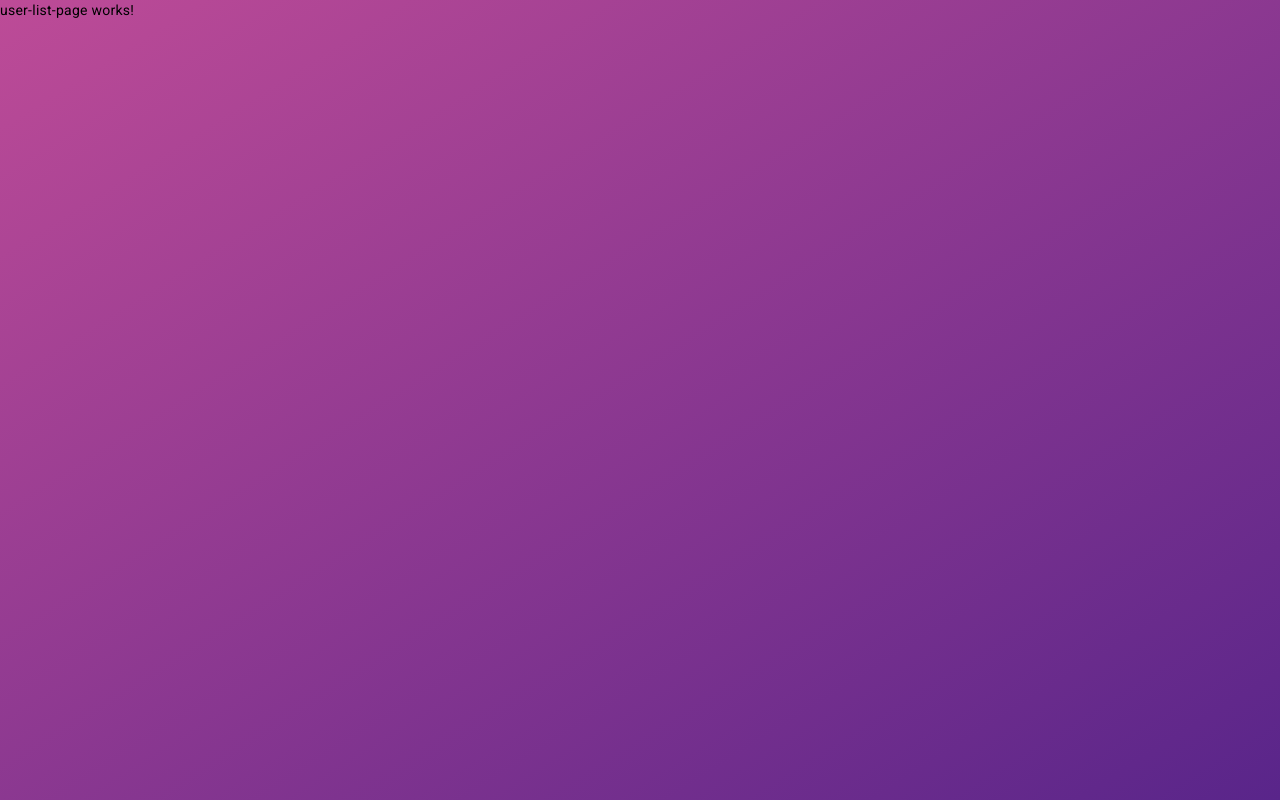
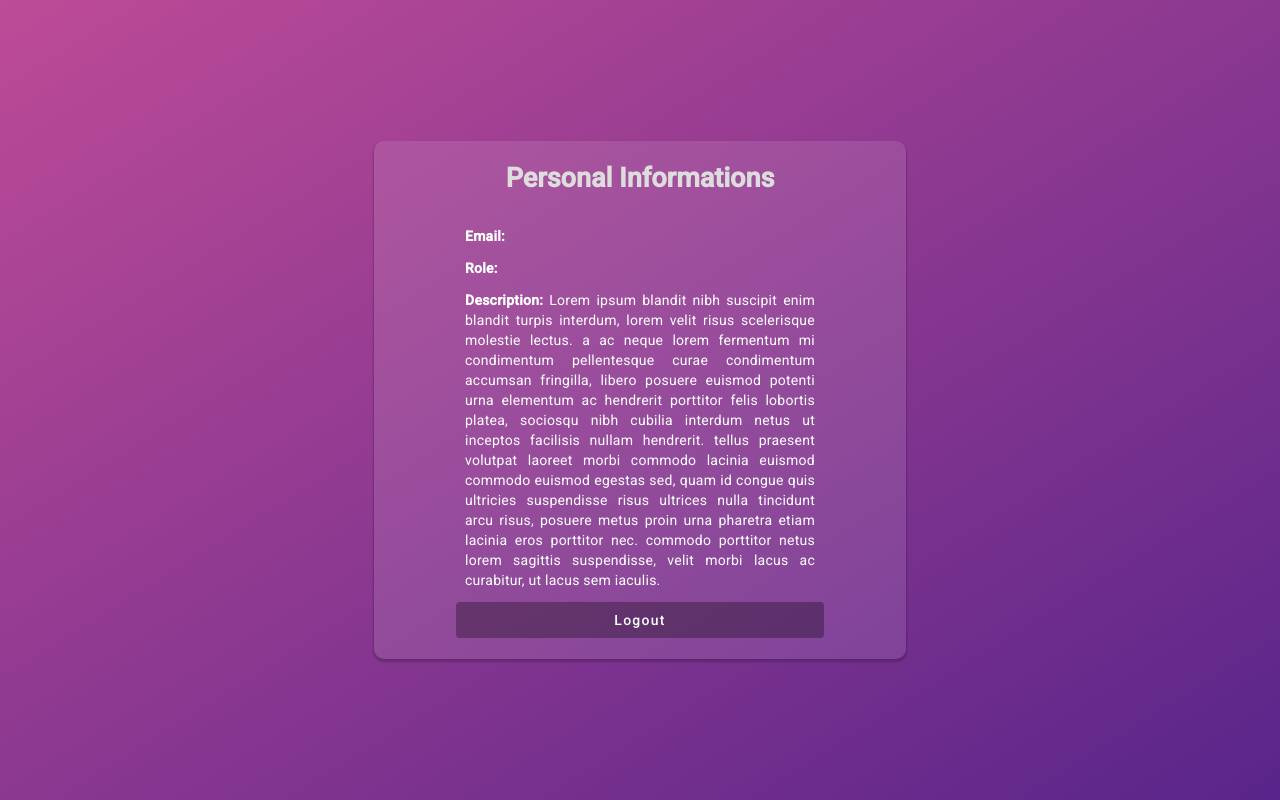
Before and after one commit to DaniOrze/login-page-authentication-angular, an Angular app: page /list in a window 1280 px wide. Built offline with nearby package versions, Linux system fonts and the light colour scheme; no server answers; sample sign-in values are in the browser's storage.

Commit message:
creating the user information page

```diff
--- a/src/app/components/user-list-page/user-list-page.component.css
+++ b/src/app/components/user-list-page/user-list-page.component.css
@@ -0,0 +1,60 @@
+.main_container {
+    display: flex;
+    justify-content: center;
+    align-items: center;
+    width: 100%;
+    height: 100%;
+}
+
+.box {
+    width: 35em;
+    background-color: rgb(255, 255, 255, 0.1);
+    box-shadow: 0px 2px 2px 1px rgba(0, 0, 0, 0.2);
+    border-radius: 10px;
+    display: flex;
+    justify-content: center;
+    align-items: center;
+    flex-direction: column;
+    padding: 1.5em;
+}
+
+.box h1 {
+    color: rgb(221, 221, 221);
+    font-size: 27px;
+    font-weight: 600;
+}
+
+.box h2 {
+    color: rgb(221, 221, 221);
+    font-size: 24px;
+    font-weight: 500;
+}
+
+:host ::ng-deep .mat-mdc-text-field-wrapper {
+    background-color: rgb(255, 255, 255, 0.1);
+    width: 23em;
+}
+
+:host ::ng-deep .mat-mdc-unelevated-button.mat-unthemed {
+    background-color: rgba(0, 0, 0, 0.3);
+}
+
+button {
+    width: 23rem;
+}
+
+p {
+    color: white;
+    width: 25em;
+}
+
+a {
+    font-weight: 500;
+    text-decoration: none;
+    color: white;
+}
+
+a:hover {
+    transition: 0.3s;
+    color: rgba(0, 0, 0, 0.3);
+}
--- a/src/app/components/user-list-page/user-list-page.component.html
+++ b/src/app/components/user-list-page/user-list-page.component.html
@@ -1 +1,10 @@
-<p>user-list-page works!</p>
+<div class="main_container">
+    <div class="box">
+        <h1>Personal Informations</h1>
+        <h2>{{userInformation.name}}</h2>
+        <p><b>Email:</b> {{userInformation.email}}</p>
+        <p><b>Role:</b> {{userInformation.role}}</p>
+        <p align="Justify"><b>Description:</b> Lorem ipsum blandit nibh suscipit enim blandit turpis interdum, lorem velit risus scelerisque molestie lectus. a ac neque lorem fermentum mi condimentum pellentesque curae condimentum accumsan fringilla, libero posuere euismod potenti urna elementum ac hendrerit porttitor felis lobortis platea, sociosqu nibh cubilia interdum netus ut inceptos facilisis nullam hendrerit. tellus praesent volutpat laoreet morbi commodo lacinia euismod commodo euismod egestas sed, quam id congue quis ultricies suspendisse risus ultrices nulla tincidunt arcu risus, posuere metus proin urna pharetra etiam lacinia eros porttitor nec. commodo porttitor netus lorem sagittis suspendisse, velit morbi lacus ac curabitur, ut lacus sem iaculis. </p>
+        <button mat-flat-button (click)="logout()">Logout</button>
+    </div>
+  </div>
--- a/src/app/components/user-list-page/user-list-page.component.ts
+++ b/src/app/components/user-list-page/user-list-page.component.ts
@@ -1,8 +1,32 @@
-import { Component } from '@angular/core';
+import { Component, OnDestroy, OnInit } from '@angular/core';
+import { Subscription } from 'rxjs';
+import { User } from 'src/app/models/user.interface';
+import { UsersStoreService } from 'src/app/store/users-store.service';
 
 @Component({
   selector: 'app-user-list-page',
   templateUrl: './user-list-page.component.html',
   styleUrls: ['./user-list-page.component.css'],
 })
-export class UserListPageComponent {}
+export class UserListPageComponent implements OnInit, OnDestroy {
+  private subscription: Subscription[] = new Array<Subscription>();
+  public userInformation!: User;
+
+  constructor(private userService: UsersStoreService) {}
+
+  ngOnDestroy(): void {
+    this.subscription.forEach(sub => sub.unsubscribe);
+  }
+  ngOnInit(): void {
+    this.userService.getUserInformation();
+    this.subscription.push(
+      this.userService.userSubject.subscribe(value => {
+        this.userInformation = value;
+      }),
+    );
+  }
+
+  public logout(): void {
+    this.userService.logout();
+  }
+}
```
